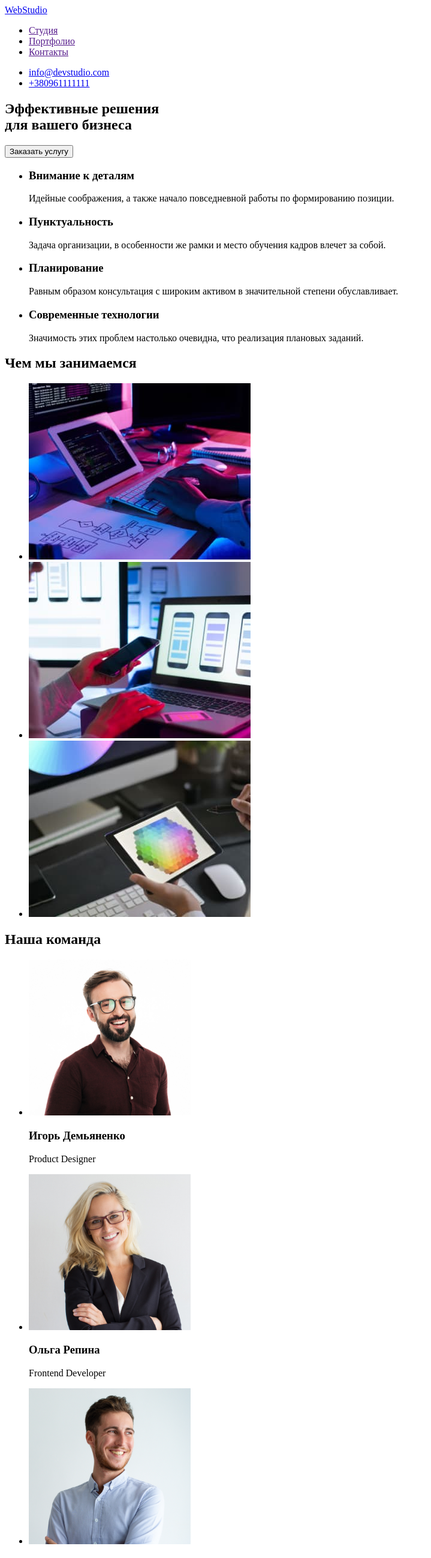
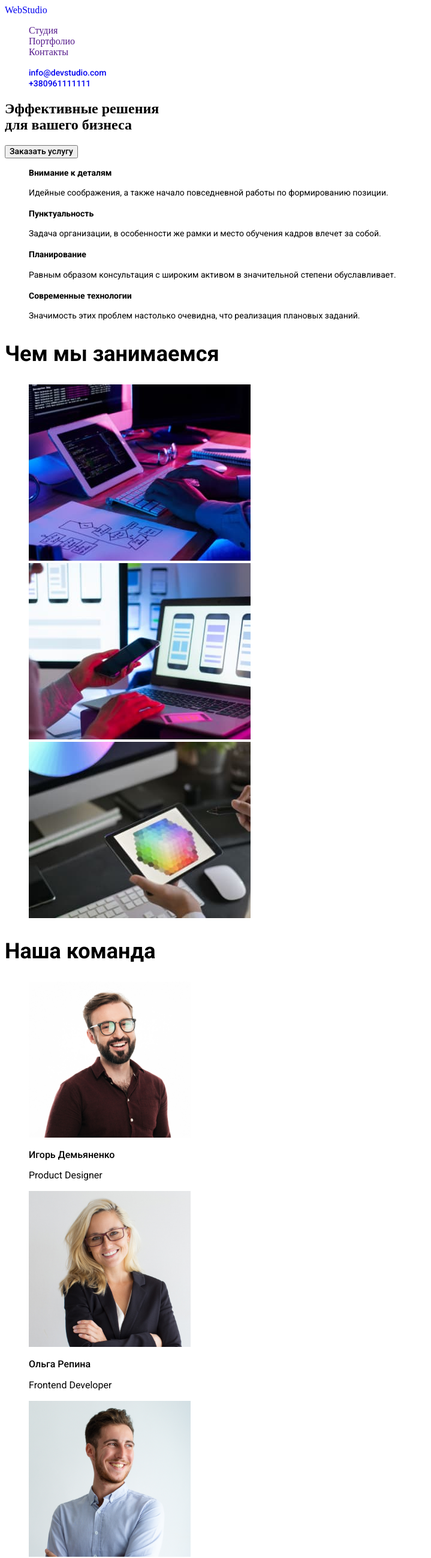
Before and after one commit to OlenaMykhalchevska/github-tutorial, a plain HTML site: page index.html in a window 1280 px wide. Shown: the top 2598 px of the page at 60% size, without its empty margins (0-719 px from the left). Drawn offline with Linux system fonts and the light colour scheme.

Commit message:
Введение классов

```diff
--- /dev/null
+++ b/css/styles.css
@@ -0,0 +1,106 @@
+.list {
+  list-style: none;
+}
+.link {
+  text-decoration: none;
+}
+<----head--- .nav-list-link {
+  font-family: "Roboto", sans-serif;
+  font-weight: 500;
+  font-size: 14px;
+  line-height: 1.14;
+  letter-spacing: 2%;
+  /* color:#212121;*/
+}
+.nav-list-link:hover,
+.nav-list-link:focus {
+  color: #2196f3;
+}
+.contact-adress {
+  font-family: "Roboto", sans-serif;
+  font-weight: 500;
+  font-size: 14px;
+  line-height: 1.14;
+  letter-spacing: 2%;
+  /* color:#757575;*/
+}
+
+.contact-number {
+  font-family: "Roboto", sans-serif;
+  font-weight: 500;
+  font-size: 14px;
+  line-height: 1.14;
+  letter-spacing: 2%;
+  /* color:#757575;*/
+}
+.contact-adress:hover,
+.contact-adress:focus {
+  color: #2196f3;
+}
+.contact-number:hover,
+.contact-number:focus {
+  color: #2196f3;
+}
+
+<----header----- .main-title {
+  font-family: "Roboto", sans-serif;
+  font-weight: 900;
+  font-size: 44px;
+  line-height: 1.36;
+  letter-spacing: 6%;
+  /* color:#FFFFFF;*/
+}
+
+.modal-btn {
+  font-family: "Roboto", sans-serif;
+  font-weight: 500;
+  font-size: 14px;
+  line-height: 1.14;
+  letter-spacing: 2%;
+  /* color:#FFFFFF;*/
+}
+.modal-btn:hover,
+.modal-btn:focus {
+  background-color: #ffffff;
+  color: #2196f3;
+}
+.subtitle-list {
+  font-family: "Roboto", sans-serif;
+  font-weight: 700;
+  font-size: 14px;
+  line-height: 1.17;
+  letter-spacing: 3%;
+  /* color:#212121;*/
+}
+.description {
+  font-family: "Roboto", sans-serif;
+  font-weight: 400;
+  font-size: 14px;
+  line-height: 1.71;
+  letter-spacing: 3%;
+  /* color:#757575;*/
+}
+.title {
+  font-family: "Roboto", sans-serif;
+  font-weight: 700;
+  font-size: 36px;
+  line-height: 1.17;
+  letter-spacing: 3%;
+  /* color:#212121;*/
+}
+.main-item {
+  font-family: "Roboto", sans-serif;
+  font-weight: 500;
+  font-size: 16px;
+  line-height: 1.17;
+  letter-spacing: 3%;
+  /* color:#212121;*/
+}
+.profession {
+  font-family: "Roboto", sans-serif;
+  font-weight: 400;
+  font-size: 16px;
+  line-height: 1.17;
+  letter-spacing: 3%;
+  /* color:#757575;*/
+}
--- a/index.html
+++ b/index.html
@@ -5,54 +5,62 @@
     <meta http-equiv="X-UA-Compatible" content="IE=edge">
     <meta name="viewport" content="width=device-width, initial-scale=1.0">
     <title>Document</title>
+    <link href="<link rel="preconnect" href="https://fonts.googleapis.com">
+    <link rel="preconnect" href="https://fonts.gstatic.com" crossorigin>
+    <link href="https://fonts.googleapis.com/css2?family=Raleway:wght@700&family=Roboto:wght@400;500;700;900&display=swap" rel="stylesheet">
+
+    <link rel="stylesheet" href="./css/styles.css">
 </head>
    <body>
-    <header>
-      <nav>
-        <a href="index.html" lang="en"> WebStudio </a>
-        <ul>
-            <li><a href=""> Студия </a> </li>
-            <li><a href=""> Портфолио </a> </li>
-            <li><a href=""> Контакты </a> </li>
+    <heade class="header">
+      <nav class="navigation">
+        <a class="logo link"  href="index.html" lang="en"> WebStudio </a>
+        <ul class="nav-list list">
+            <li class="nav-list-item">
+              <a class="nav-list-link link" href=""> Студия </a> </li>
+            <li class="nav-list-item">
+              <a class="nav-list-link link" href=""> Портфолио </a> </li>
+            <li class="nav-list-item">
+              <a class="nav-list-link link" href=""> Контакты </a> </li>
         </ul>
       </nav>
-        <ul>
-            <li><a href=":info@devstudio.com">info@devstudio.com</a></li>
-            <li><a href="tel:+380961111111">+380961111111</a></li>
+        <ul class="list">
+            <li><a class="contact-adress link" href=":info@devstudio.com">info@devstudio.com</a></li>
+            <li><a class="contact-number link" href="tel:+380961111111">+380961111111</a></li>
         </ul>
 
     </header>
     <main>
        <div>
-        <section>
-            <h1>Эффективные решения <br> для вашего бизнеса</h1>
-            <button type="button">Заказать услугу</button>
+        <section class="hero">
+            <h1 class="main-title">Эффективные решения <br> для вашего бизнеса</h1>
+            <button class="modal-btn" type="button">Заказать услугу</button>
         </section>
        </div>
      <section>
-       <ul>
+       <ul class="list">
         <li>
-          <h3>Внимание к деталям</h3>
-          <p>Идейные соображения, а также начало повседневной работы по формированию позиции.</p>
+          <h3 class="subtitle-list">Внимание к деталям</h3>
+          <p class="description">Идейные соображения, а также начало повседневной работы по формированию позиции.</p>
         </li>
         <li>
-          <h3>Пунктуальность</h3>
-          <p>Задача организации, в особенности же рамки и место обучения кадров влечет за собой.</p>
+          <h3 class="subtitle-list">Пунктуальность</h3>
+          <p class="description">Задача организации, в особенности же рамки и место обучения кадров влечет за собой.</p>
         </li>
         <li>
-          <h3>Планирование</h3>
-          <p>Равным образом консультация с широким активом в значительной степени обуславливает.</p>
+          <h3 class="subtitle-list">Планирование</h3>
+          <p class="description">Равным образом консультация с широким активом в значительной степени обуславливает.</p>
         </li>
         <li>
-          <h3>Современные технологии</h3>
-          <p>Значимость этих проблем настолько очевидна, что реализация плановых заданий.</p>
+          <h3 class="subtitle-list">Современные технологии</h3>
+          <p class="description">Значимость этих проблем настолько очевидна, что реализация плановых заданий.</p>
         </li>
        </ul>
      </section>
 
      <section>
-        <h2>Чем мы занимаемся</h2>
-        <ul>
+        <h2 class="title">Чем мы занимаемся</h2>
+        <ul class="list">
            <li>
              <img
               src="./img/about-img-1.jpg"
@@ -75,56 +83,56 @@
      </section>
 
      <section>
-         <h2>Наша команда</h2>
-         <ul>
+         <h2 class="title">Наша команда</h2>
+         <ul class="list">
             <li>
               <img
                src="./img/about-img-4.jpg"
                alt="фото игоря" width="270"
                height="260"
               />
-              <h3>Игорь Демьяненко</h3>
-              <p>Product Designer</p>
+              <h3 class="main-item">Игорь Демьяненко</h3>
+              <p class="profession">Product Designer</p>
             </li>
             <li>
               <img src="./img/about-img-5.jpg"
               alt="фото ольги" width="270"
               height="260"
               />
-              <h3>Ольга Репина</h3>
-              <p>Frontend Developer</p>
+              <h3 class="main-item">Ольга Репина</h3>
+              <p class="profession">Frontend Developer</p>
             </li>
             <li>
               <img src="./img/about-img-6.jpg"
               alt="фото николая" width="270"
               height="260"
               />
-              <h3>Николай Тарасов</h3>
-              <p>Marketing</p>
+              <h3 class="main-item">Николай Тарасов</h3>
+              <p class="profession">Marketing</p>
             </li>
             <li>
               <img src="./img/about-img-7.jpg"
               alt="фото михаила" width="270"
               height="260"
               />
-              <h3>Михаил Ермаков</h3>
-              <p>UI Designer</p>
+              <h3 class="main-item">Михаил Ермаков</h3>
+              <p class="profession">UI Designer</p>
             </li>
          </ul>
      </section>
     </main>
     <footer>
-        <a href="index.html" lang="en"> WebStudio </a>
+        <a class="link" href="index.html" lang="en"> WebStudio </a>
         <address>
-         <ul>
+         <ul class="list" >
             <li>
-              <a href="">г. Киев, пр-т Леси Украинки, 26</a>
+              <a class="link" href="">г. Киев, пр-т Леси Украинки, 26</a>
             </li>
             <li>
-              <a href="mailto:info@example.com">info@example.com</a>
+              <a class="link" href="mailto:info@example.com">info@example.com</a>
             </li>
             <li>
-              <a href="tel:+380961111111">+380961111111</a>
+              <a class="link" href="tel:+380961111111">+380961111111</a>
             </li>
          </ul>
         </address>
```
Also changed, not shown: portfolio.html (added, +130 -0 lines), img/about-img-grow.jpg (added), img/about-img-insp.jpg (added), img/about-img-lim.jpg (added), img/about-img-poster.jpg (added), img/about-img-proekt.jpg (added), img/about-img-prtboxes.jpg (added), img/about-img-prtlab.jpg (added), img/about-img-restoran.jpg (added), img/about-img-tex.jpg (added).
